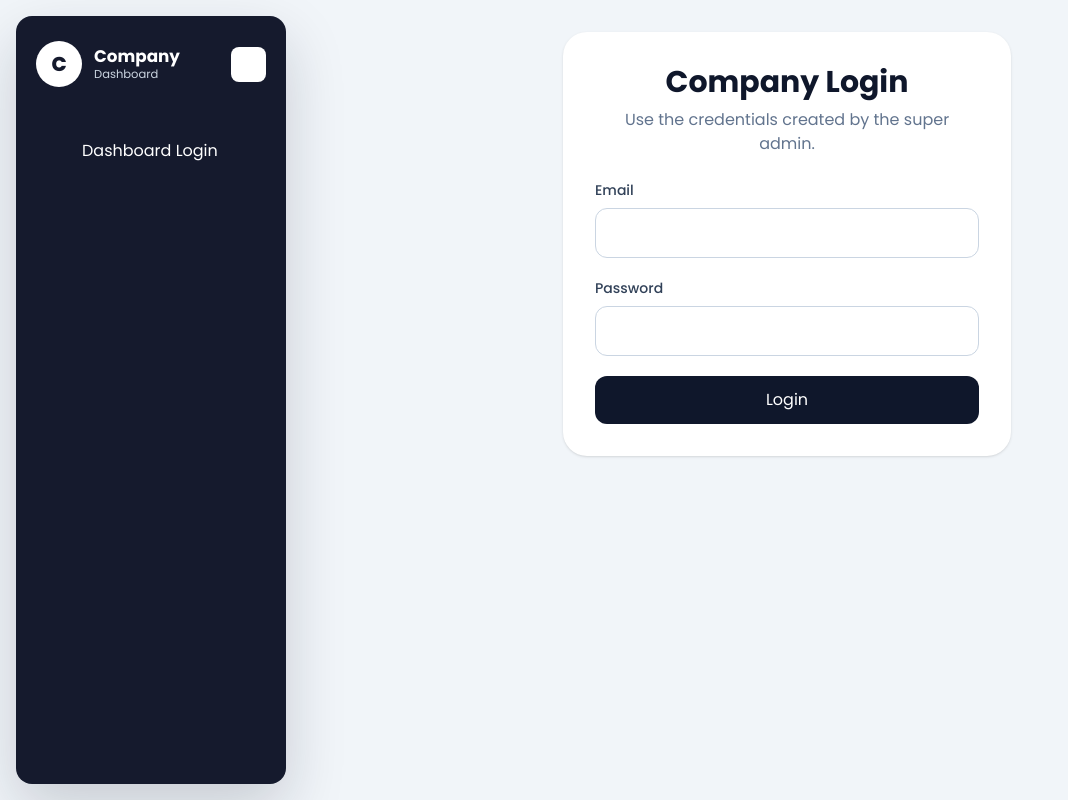
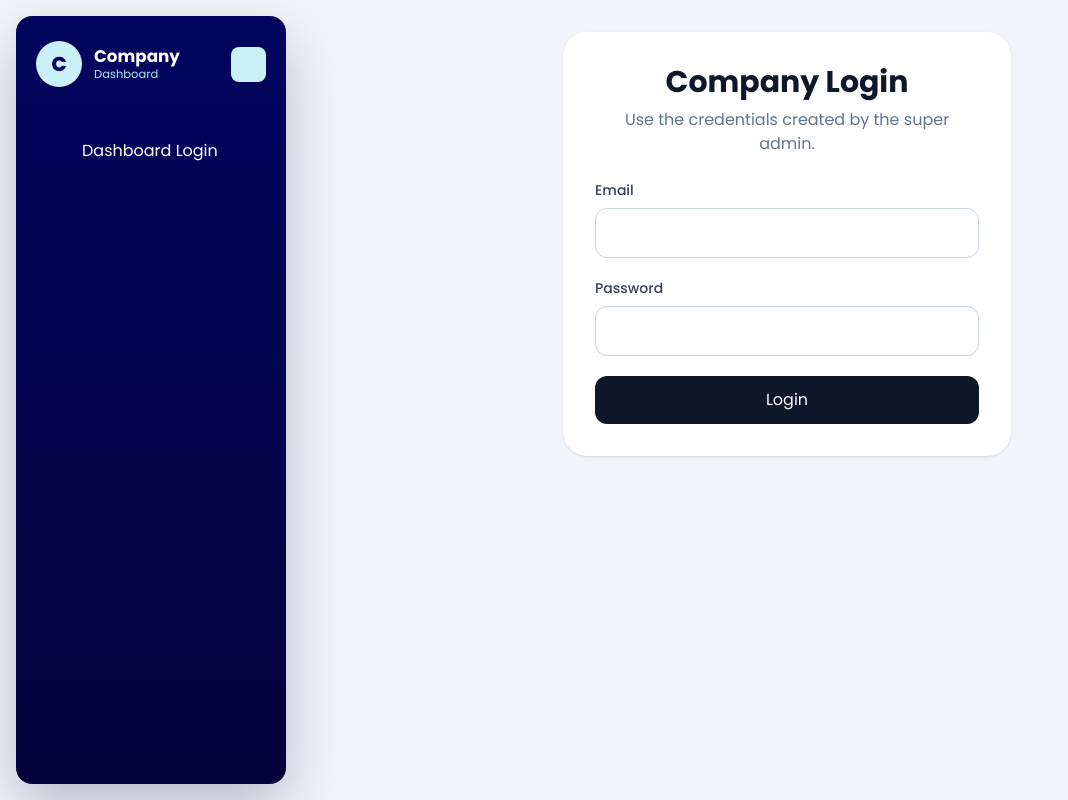
Before and after one commit to Gd0810/Quiz_Management-, a Django app: page /dashboard/login/ in a window 1280 px wide. Shown: the whole page, without its empty margins (0-1068 px from the left). Run offline with Django 5.2, Linux system fonts and the light colour scheme; style sheets or scripts are compiled from the project's sources; some libraries are stand-ins or nearby versions.

Commit message:
update:fixing_sidebar_color_palate

```diff
--- a/Redmock/templates/dashboard/header.html
+++ b/Redmock/templates/dashboard/header.html
@@ -1,4 +1,17 @@
 <style>
+    :root {
+        --c0: #caf0f8;
+        --c1: #ade8f4;
+        --c2: #90e0ef;
+        --c3: #48cae4;
+        --c4: #00b4d8;
+        --c5: #0096c7;
+        --c6: #0077b6;
+        --c7: #023e8a;
+        --c8: #03045e;
+        --c9: #02033a;
+    }
+
     .dashboard-sidebar {
         position: fixed;
         top: 0;
@@ -8,8 +21,8 @@
         height: calc(100vh - 32px);
         margin: 16px;
         border-radius: 16px;
-        background: #151a2d;
-        box-shadow: 0 24px 60px rgba(15, 23, 42, .18);
+        background: linear-gradient(180deg, var(--c8), var(--c9));
+        box-shadow: 0 24px 60px rgba(2, 3, 58, .24);
         transition: width .4s ease, height .4s ease;
     }
 
@@ -42,8 +55,8 @@
         flex: 0 0 auto;
         place-items: center;
         border-radius: 50%;
-        background: #fff;
-        color: #151a2d;
+        background: var(--c0);
+        color: var(--c8);
         font-size: 1.25rem;
         font-weight: 800;
     }
@@ -63,7 +76,7 @@
     .dashboard-brand-text span {
         display: block;
         margin-top: 2px;
-        color: #cbd5e1;
+        color: var(--c1);
         font-size: .72rem;
         line-height: 1.2;
     }
@@ -78,8 +91,8 @@
         justify-content: center;
         border: 0;
         border-radius: 8px;
-        background: #fff;
-        color: #151a2d;
+        background: var(--c0);
+        color: var(--c8);
         transition: transform .4s ease, background .4s ease;
     }
 
@@ -93,7 +106,7 @@
     }
 
     .dashboard-toggler:hover {
-        background: #dde4fb;
+        background: var(--c1);
     }
 
     .dashboard-toggler iconify-icon {
@@ -149,13 +162,13 @@
 
     .dashboard-nav-link:hover,
     .dashboard-nav-link.is-accent {
-        background: #fff;
-        color: #151a2d;
+        background: var(--c0);
+        color: var(--c8);
     }
 
     .dashboard-nav-link.is-danger:hover {
-        background: #ffe4e6;
-        color: #9f1239;
+        background: #fff;
+        color: #be123c;
     }
 
     .dashboard-nav-icon {
@@ -182,11 +195,11 @@
         opacity: 0;
         pointer-events: none;
         border-radius: 8px;
-        background: #fff;
+        background: var(--c0);
         padding: 6px 12px;
-        color: #151a2d;
+        color: var(--c8);
         white-space: nowrap;
-        box-shadow: 0 5px 10px rgba(0, 0, 0, .1);
+        box-shadow: 0 5px 10px rgba(2, 3, 58, .16);
         transition: 0s;
     }
 
@@ -236,7 +249,7 @@
             top: 0;
             z-index: 20;
             border-radius: 16px;
-            background: #151a2d;
+            background: var(--c8);
             padding: 8px 10px;
         }
 
```
